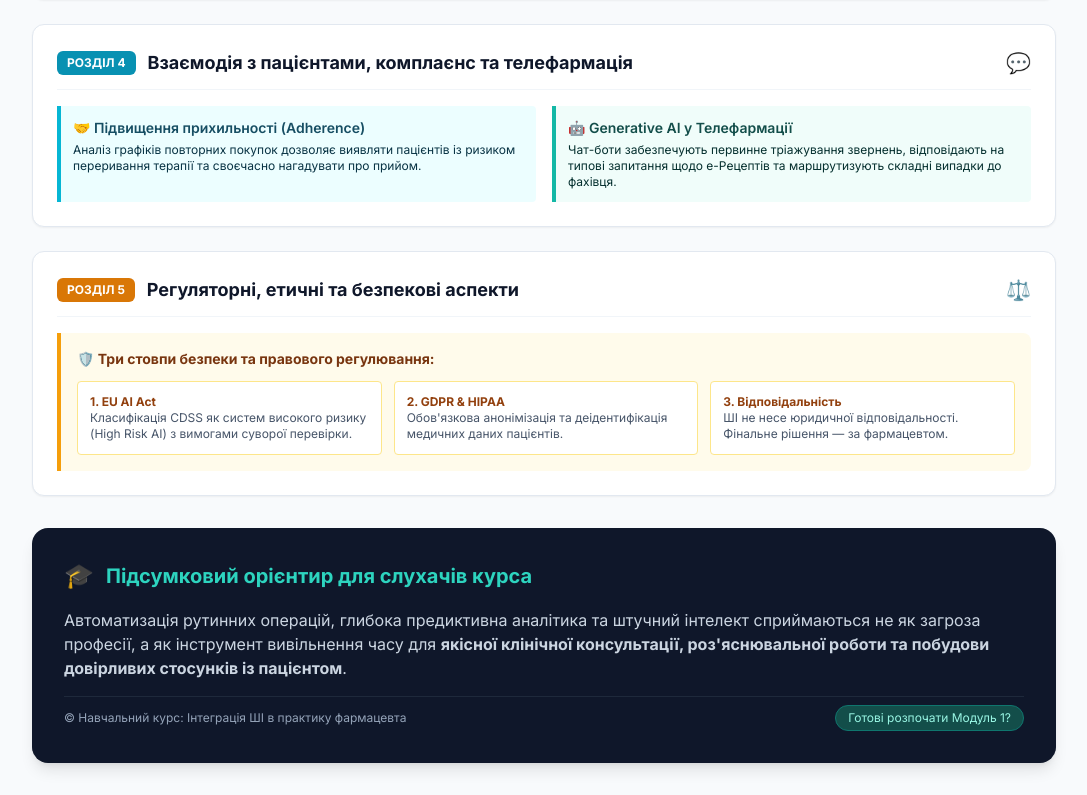
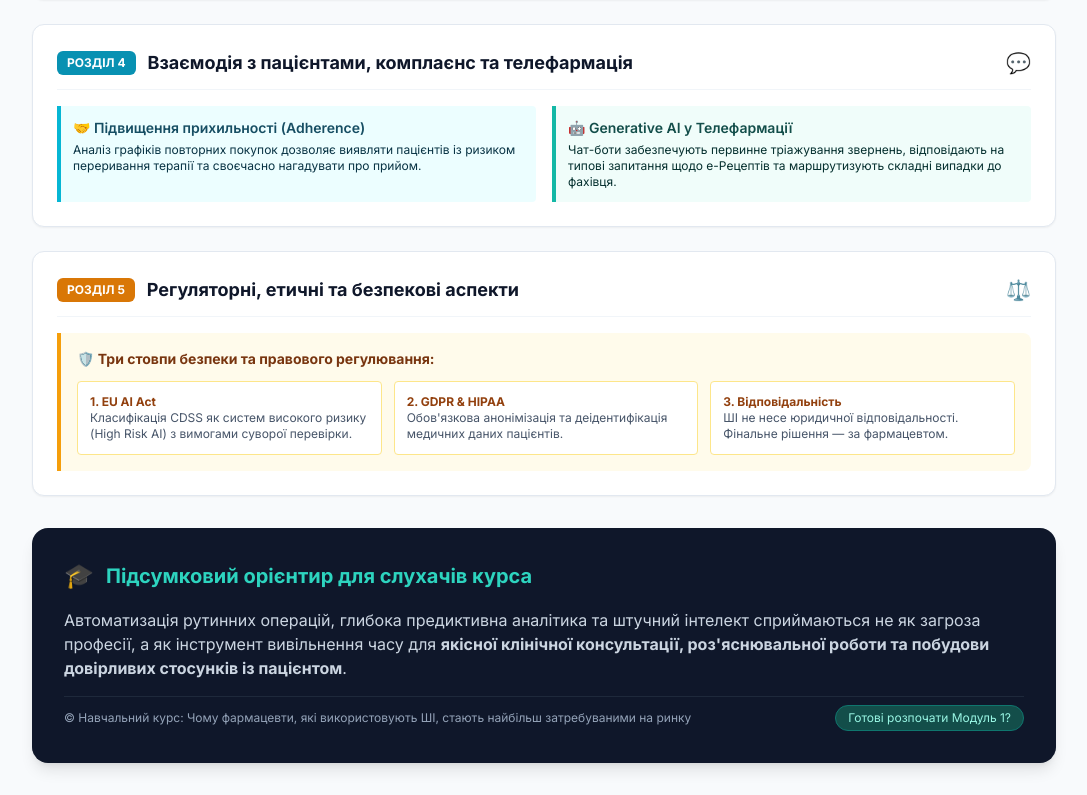
Before and after one commit to nas25091971/Vstup_BPR, a plain HTML site: page index.html in a window 1280 px wide. Shown: the part 2044-2839 px from the top of the page, without its empty margins (96-1183 px from the left). Drawn offline with nearby package versions, Linux system fonts and the light colour scheme.

Commit message:
Update footer course description in index.html

```diff
--- a/index.html
+++ b/index.html
@@ -281,7 +281,7 @@
                 Автоматизація рутинних операцій, глибока предиктивна аналітика та штучний інтелект сприймаються не як загроза професії, а як інструмент вивільнення часу для <strong>якісної клінічної консультації, роз'яснювальної роботи та побудови довірливих стосунків із пацієнтом</strong>.
             </p>
             <div class="pt-2 border-t border-slate-800 flex flex-wrap justify-between items-center text-xs text-slate-400 gap-2">
-                <span>© Навчальний курс: Інтеграція ШІ в практику фармацевта</span>
+                <span>© Навчальний курс: Чому фармацевти, які використовують ШІ, стають найбільш затребуваними на ринку </span>
                 <span class="bg-teal-900 text-teal-200 px-3 py-1 rounded-full border border-teal-700">Готові розпочати Модуль 1?</span>
             </div>
         </footer>
```
